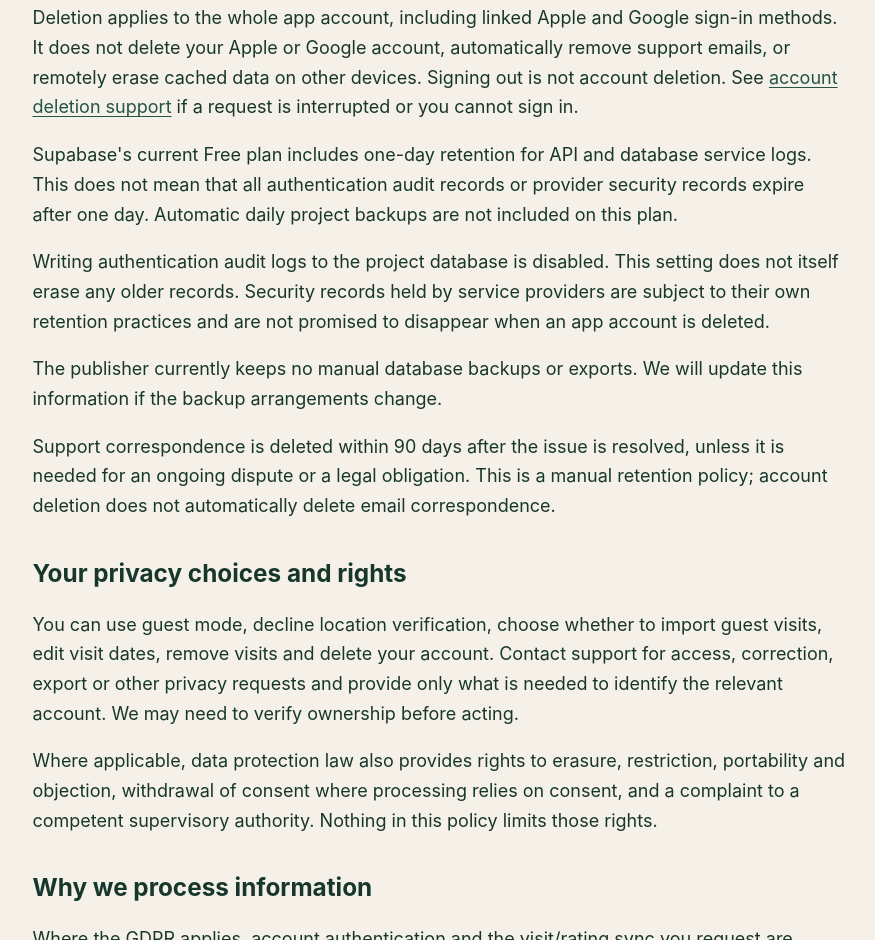
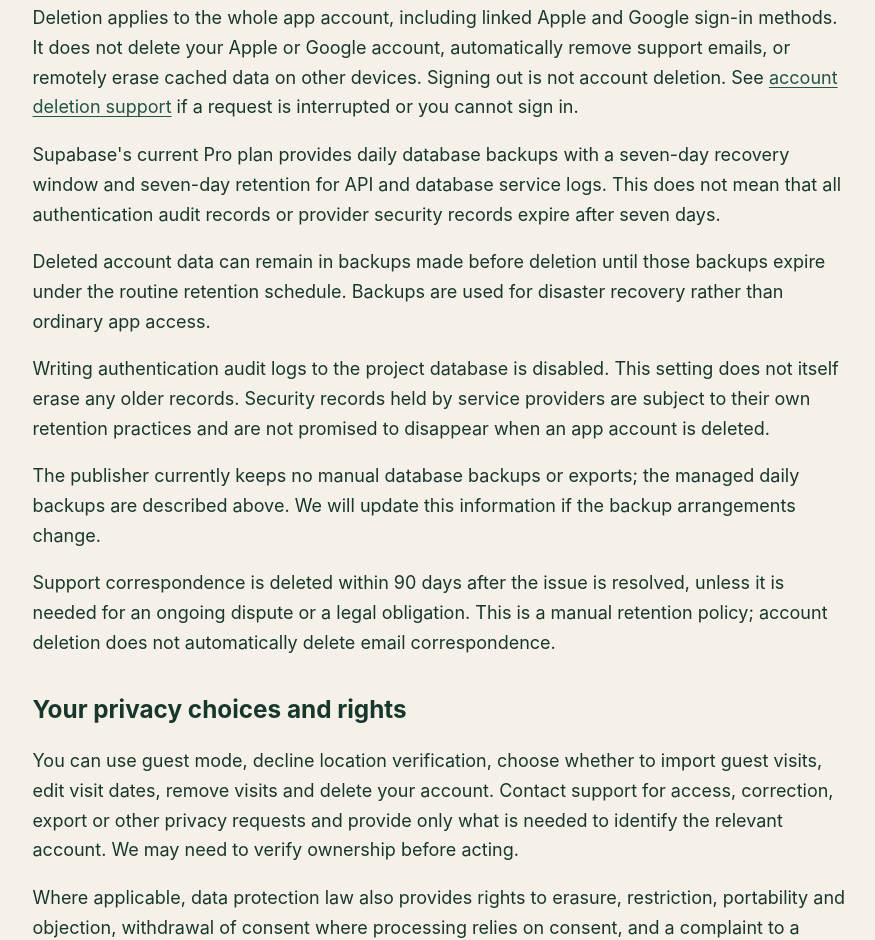
Before and after one commit to hartvix/stave-churches-site, a plain HTML site: page privacy.html in a window 1280 px wide. Shown: the part 4025-4965 px from the top of the page, without its empty margins (200-1075 px from the left). Drawn offline with Linux system fonts and the light colour scheme.

Commit message:
Disclose managed Pro backups and seven-day log retention
Co-authored-by: Copilot <223556219+Copilot@users.noreply.github.com>

```diff
--- a/privacy.html
+++ b/privacy.html
@@ -69,9 +69,10 @@
     <p>Starting deletion of an Apple-linked account asks for fresh Apple confirmation before saving a new pending request. Cancelling that confirmation leaves the account intact. After confirmation, our backend exchanges the one-use Apple authorization code, verifies the Apple identity and revokes the resulting Apple refresh token before deleting the app account. Our deletion code does not persist these Apple credentials or include them in diagnostic messages.</p>
     <p>A hash-only technical confirmation receipt remains without automatic expiry so an interrupted request can finish safely without relying on the deleted account's credentials. It does not contain an email, raw user identifier, visits or ratings. It is not a retained copy of the deleted passport.</p>
     <p>Deletion applies to the whole app account, including linked Apple and Google sign-in methods. It does not delete your Apple or Google account, automatically remove support emails, or remotely erase cached data on other devices. Signing out is not account deletion. See <a href="index.html">account deletion support</a> if a request is interrupted or you cannot sign in.</p>
-    <p>Supabase's current Free plan includes one-day retention for API and database service logs. This does not mean that all authentication audit records or provider security records expire after one day. Automatic daily project backups are not included on this plan.</p>
+    <p>Supabase's current Pro plan provides daily database backups with a seven-day recovery window and seven-day retention for API and database service logs. This does not mean that all authentication audit records or provider security records expire after seven days.</p>
+    <p>Deleted account data can remain in backups made before deletion until those backups expire under the routine retention schedule. Backups are used for disaster recovery rather than ordinary app access.</p>
     <p>Writing authentication audit logs to the project database is disabled. This setting does not itself erase any older records. Security records held by service providers are subject to their own retention practices and are not promised to disappear when an app account is deleted.</p>
-    <p>The publisher currently keeps no manual database backups or exports. We will update this information if the backup arrangements change.</p>
+    <p>The publisher currently keeps no manual database backups or exports; the managed daily backups are described above. We will update this information if the backup arrangements change.</p>
     <p>Support correspondence is deleted within 90 days after the issue is resolved, unless it is needed for an ongoing dispute or a legal obligation. This is a manual retention policy; account deletion does not automatically delete email correspondence.</p>
 
     <h2>Your privacy choices and rights</h2>
```
